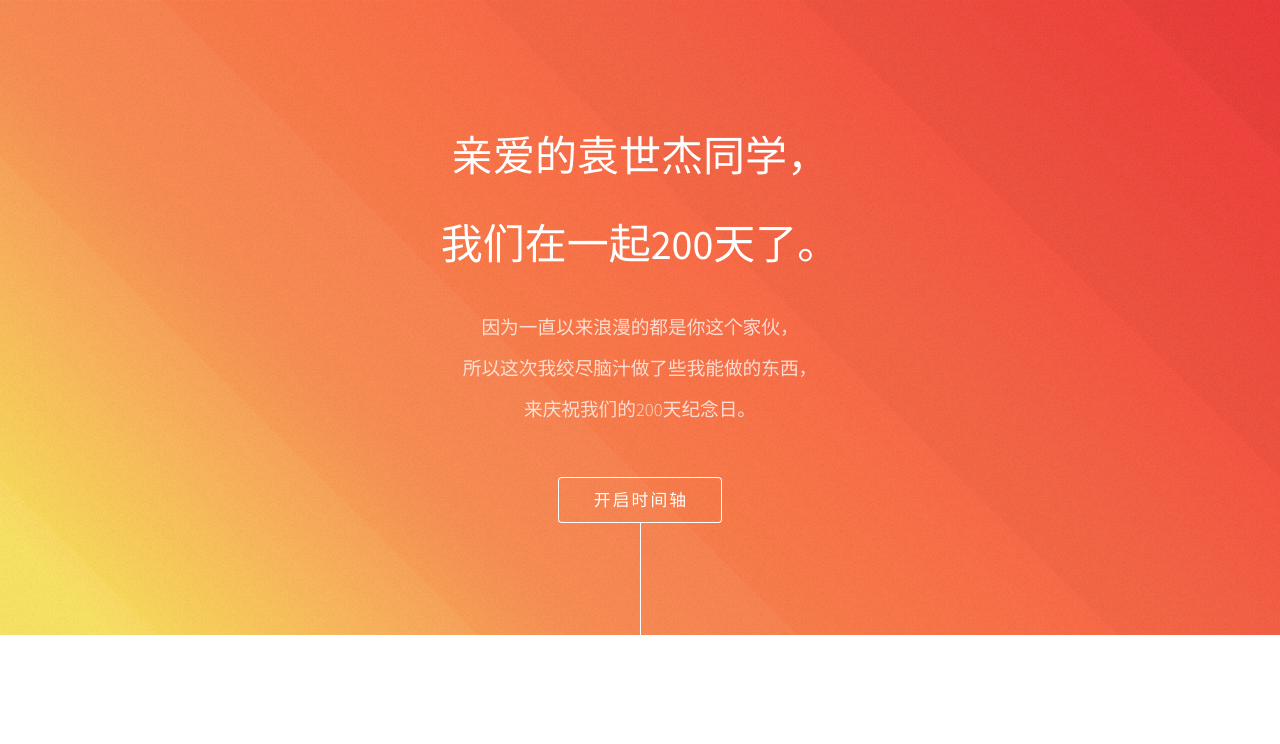
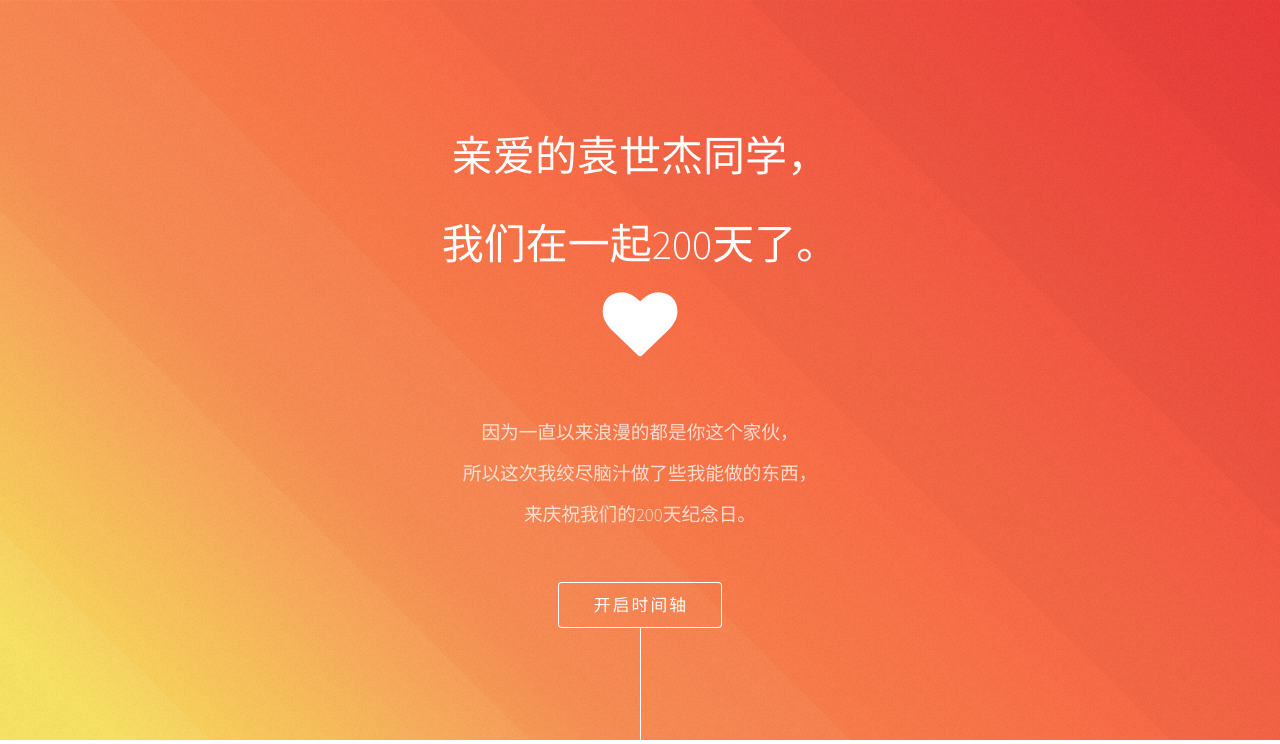
Before and after one commit to locoda/200days, a plain HTML site: page index.html in a window 1280 px wide. Shown: the top 744 px of the page. Drawn offline with Linux system fonts and the light colour scheme; grey boxes are pictures that could not be loaded.

Commit message:
add a heart to the header

```diff
--- a/index.html
+++ b/index.html
@@ -29,8 +29,9 @@
 		<!-- Header -->
 			<section id="header">
 				<div class="inner">
-					<h1>亲爱的<b>袁世杰同学</b>，<br>我们在一起<b>200天</b>了。
-					</h1>
+					<h1>亲爱的袁世杰同学，</h1>
+					<h1>我们在一起200天了。</h1>
+					<span class="icon major fa-heart"></span>
 					<p>因为一直以来浪漫的都是你这个家伙，<br>
 						所以这次我绞尽脑汁做了些我能做的东西，<br>
 						来庆祝我们的200天纪念日。<br>
```
